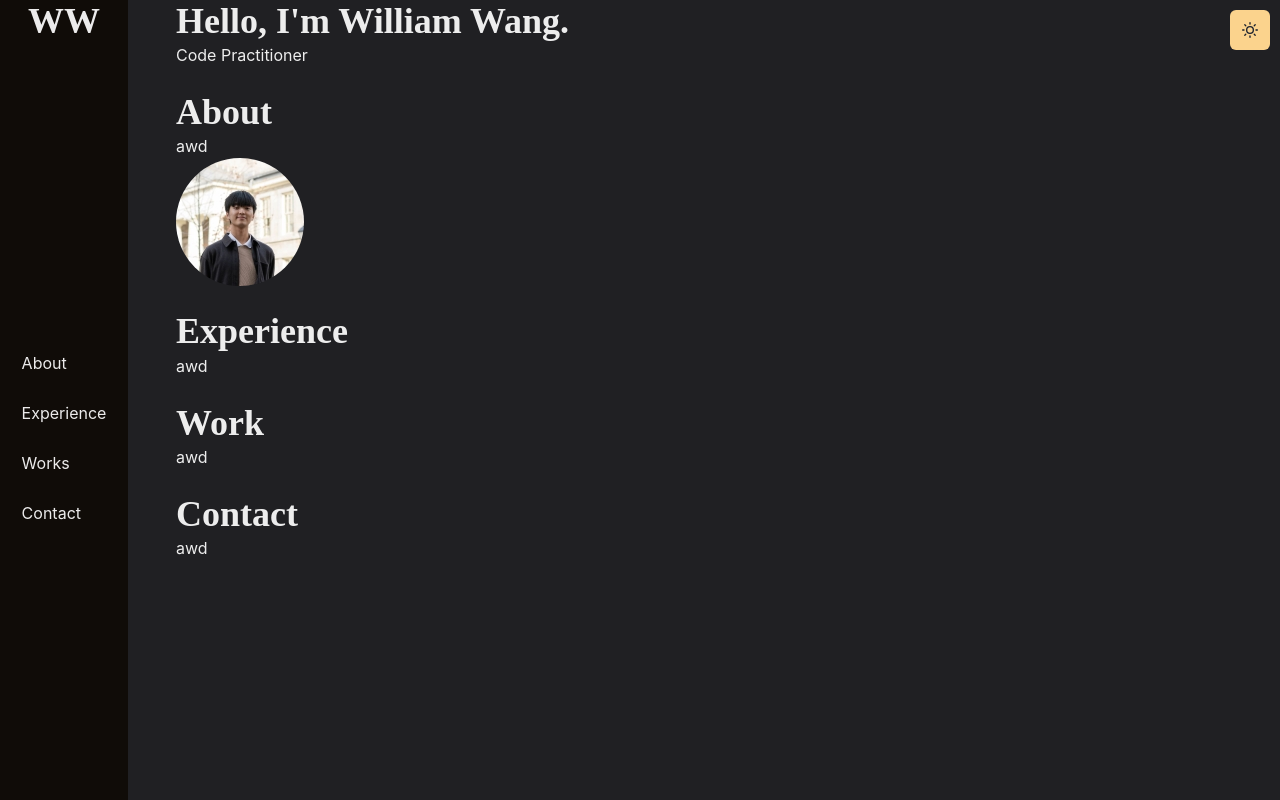
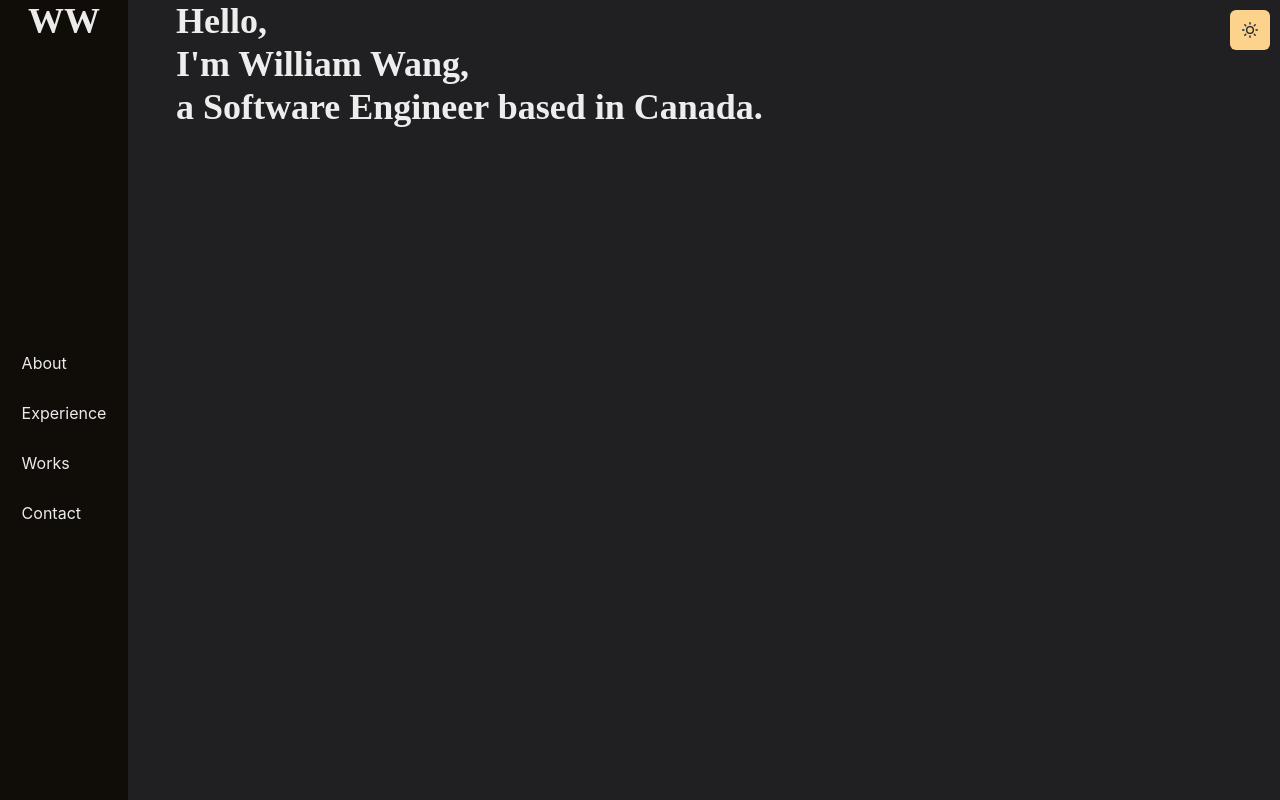
Before and after one commit to wangwiza/wangwiza.github.io, a React (Create React App) app: page / in a window 1280 px wide. Shown: the top 800 px of the page. Built offline with nearby package versions, Linux system fonts and the light colour scheme.

Commit message:
fix(content): section spacing and font

```diff
--- a/public/index.html
+++ b/public/index.html
@@ -9,7 +9,6 @@
       name="description"
       content=""
     />
-    <link rel="apple-touch-icon" href="" />
 
     <title>William Wang - Homepage</title>
   </head>
--- a/src/components/Content.jsx
+++ b/src/components/Content.jsx
@@ -5,7 +5,6 @@ import {
     Image,
     Heading,
     Text,
-    chakra
 } from '@chakra-ui/react'
 import portrait from '../images/william.jpg'
 import Section from './Section'
@@ -22,32 +21,32 @@ function Content() {
                 <ThemeToggleButton />
             </Box>
             <Section>
-                <Box>
-                    <Box>
+                <Box
+                    h='100vh'
 
-                    </Box>
+                >
+
                     <Box>
                         <Heading>
-                            Hello, I'm William Wang.
+                            Hello,<br/>
+                            I'm William Wang,<br/>
+                            a Software Engineer based in Canada.
                         </Heading>
-
-                        <p>Code Practitioner</p>
                     </Box>
                 </Box>
             </Section>
             <Section>
-                <Heading>
+                <Heading variant='section-title'>
                     About
                 </Heading>
                 <Text>
                     awd
+                </Text>
                     <Image
                         src={portrait}
                         alt='William Wang'
                         borderRadius='full'
-
                     />
-                </Text>
             </Section>
 
             <Section>
--- a/src/components/Sidebar.jsx
+++ b/src/components/Sidebar.jsx
@@ -4,7 +4,6 @@ import {
     Flex,
     Stack,
     Heading,
-    Link,
     Container,
     useColorModeValue,
     HStack,
--- a/src/lib/theme.js
+++ b/src/lib/theme.js
@@ -32,7 +32,7 @@ const components = {
 }
 
 const fonts = {
-    heading: "''"
+    heading: "'Montserrat', sans serif"
 }
 
 const colors = {
```
